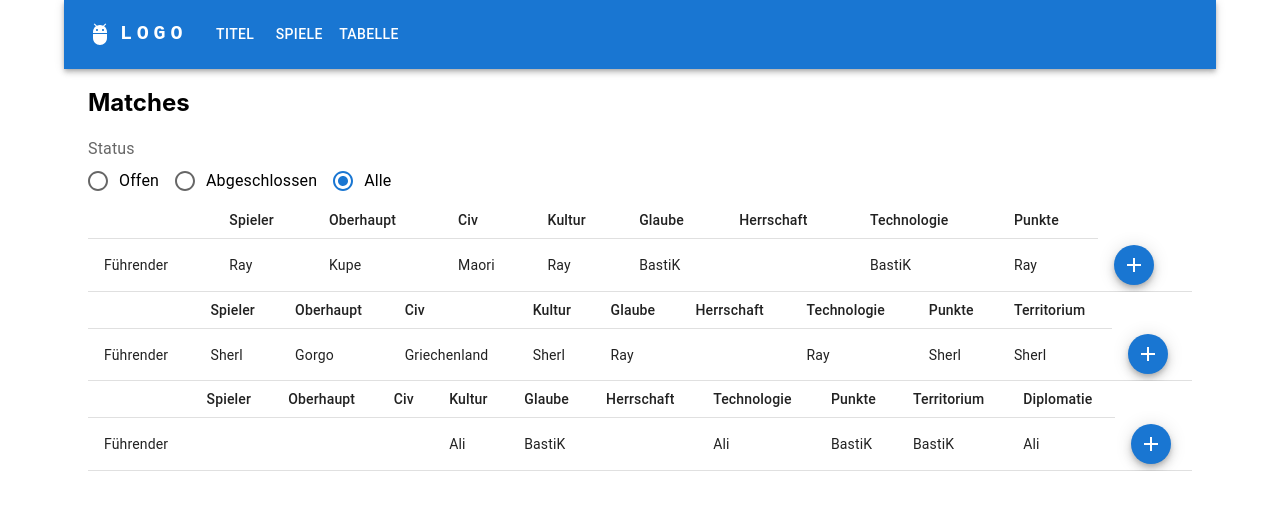
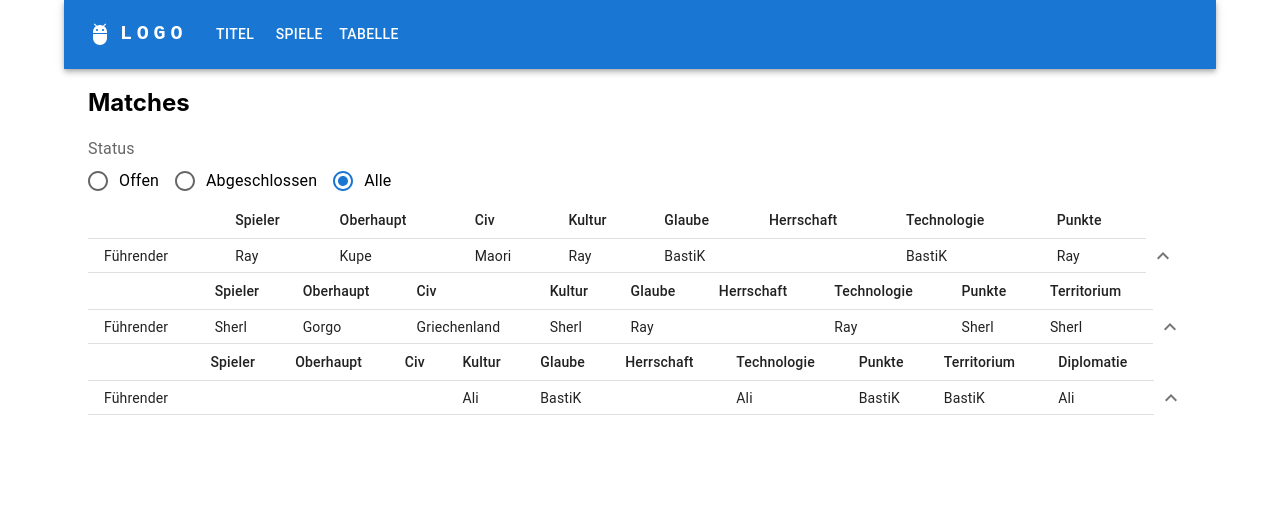
Before and after one commit to BastiK81/abciven, a React (Create React App) app: page / in a window 1280 px wide. Both pictures are taken after a click on the button "SPIELE". Shown: the top 510 px of the page. Built offline with nearby package versions, Linux system fonts and the light colour scheme.

Commit message:
set Game Lists

```diff
--- a/src/components/GameListTable.tsx
+++ b/src/components/GameListTable.tsx
@@ -1,28 +1,37 @@
-import { Fab, Table, TableBody, TableCell, TableContainer, TableHead, TableRow } from "@mui/material";
+import { Button, IconButton, Table, TableBody, TableCell, TableContainer, TableHead, TableRow } from "@mui/material";
 import AddIcon from '@mui/icons-material/Add';
 import RemoveIcon from '@mui/icons-material/Remove';
+import KeyboardArrowDownIcon from '@mui/icons-material/KeyboardArrowDown';
+import KeyboardArrowUpIcon from '@mui/icons-material/KeyboardArrowUp';
 import { bestInScore, generateCategoryValue, setPlayerName } from "../helper/tableHelper";
 import { getPlayerById } from "../helper/playerHelper";
 import { Game, InGamePlayers } from "../types/mainTypes";
+import React from "react";
+import TableChartIcon from "@mui/icons-material/TableChart";
 
 export type GameListTypes = {
   game: Game;
   bestPlayer: InGamePlayers;
   openGameId: number;
-  handleChange: ( id: number ) => void;
+  handleChange: (id: number) => void;
+  handleOpenTable: (gameId: number) => void;
+  openTable: boolean;
 }
 
-const GameListTable = ( props: GameListTypes ) => {
+const GameListTable = (props: GameListTypes) => {
 
   const { game, bestPlayer, openGameId, handleChange } = props;
 
   const bestOrWinningPlayer = (): InGamePlayers => {
     if ( game.winnerId !== 0 ) {
-      return game.players.filter( ( player ) => player.id === game.winnerId )[0];
-    }
-    else {
+      return game.players.filter((player) => player.id === game.winnerId)[ 0 ];
+    } else {
       return bestPlayer;
     }
+  }
+
+  function handleOpenTable(openGameId: number): void {
+    props.handleOpenTable(openGameId);
   }
 
   return (
@@ -34,51 +43,61 @@ const GameListTable = ( props: GameListTypes ) => {
             <TableCell key={ 'headerPlayer' + game.id }>Spieler</TableCell>
             <TableCell key={ 'headerLeader' + game.id }>Oberhaupt</TableCell>
             <TableCell key={ 'headerCiv' + game.id }>Civ</TableCell>
-            { game.categories.sort( ( a, b ) => a.id - b.id ).map( ( score ) => (
+            { game.categories.sort((a, b) => a.id - b.id).map((score) => (
               <TableCell key={ 'header' + game.id + score.id }>{ score.name }</TableCell>
-            ) ) }
+            )) }
           </TableRow>
         </TableHead>
         <TableBody>
           <TableRow key={ game.id }>
             <TableCell key={ 'cell' + game.id }>Führender</TableCell>
-            <TableCell key={ game.id + 'bestPlayerName' }>{ setPlayerName( bestOrWinningPlayer().id ) }</TableCell>
+            <TableCell key={ game.id + 'bestPlayerName' }>{ setPlayerName(bestOrWinningPlayer().id) }</TableCell>
             <TableCell key={ game.id + 'bestPlayerLeader' }>{ bestOrWinningPlayer().leader }</TableCell>
             <TableCell key={ game.id + 'bestPlayerCiv' }>{ bestOrWinningPlayer().civ }</TableCell>
-            { game.categories.sort( ( a, b ) => a.id - b.id ).map( ( category ) => (
-              <TableCell key={ 'bestInCategory' + game.id + category.id }>{ bestInScore( game.categories, category.id ) }</TableCell>
-            ) ) }
-            <TableCell key={ game.id + 'switch' }>
-              { openGameId !== game.id ? (
-                <Fab key={ 'add' + game.id } color="primary" aria-label="add" size={ "small" } onClick={ () => handleChange( game.id ) }>
-                  <AddIcon/>
-                </Fab>
-              ) : (
-                <Fab key={ 'remove' + game.id } color="primary" aria-label="Remove" size={ "small" } onClick={ () => handleChange( game.id ) }>
-                  <RemoveIcon/>
-                </Fab>
-              ) }
-            </TableCell>
+            { game.categories.sort((a, b) => a.id - b.id).map((category) => (
+              <TableCell
+                key={ 'bestInCategory' + game.id + category.id }>{ bestInScore(game.categories, category.id) }</TableCell>
+            )) }
+            { openGameId === game.id ? (
+                <TableCell key={ 'openTable' + game.id }>
+                  <IconButton
+                    aria-label="expand row"
+                    size="small"
+                    onClick={ () => handleOpenTable(game.id) }
+                  >
+                    <TableChartIcon />
+                  </IconButton>
+                </TableCell>
+              ) :
+              ( null )
+            }
+            <IconButton
+              aria-label="expand row"
+              size="small"
+              onClick={ () => handleChange(game.id) }
+            >
+              {openGameId !== game.id ? <KeyboardArrowUpIcon /> : <KeyboardArrowDownIcon />}
+            </IconButton>
           </TableRow>
           {
             openGameId === game.id ? (
-                game.players.sort( ( a, b ) => a.id - b.id ).map( ( player ) => (
+                game.players.sort((a, b) => a.id - b.id).map((player) => (
                   <TableRow key={ game.id + '-' + player.id }>
                     <TableCell key={ 'emptyFirstCell' + game.id + '-' + player.id }></TableCell>
                     <TableCell
-                      key={ game.id + '-' + player.id + 'PlayerName' }>{ getPlayerById( player.id ).name }</TableCell>
+                      key={ game.id + '-' + player.id + 'PlayerName' }>{ getPlayerById(player.id).name }</TableCell>
                     <TableCell key={ game.id + '-' + player.id + 'PlayerLeader' }>{ player.leader }</TableCell>
                     <TableCell key={ game.id + '-' + player.id + 'PlayerCiv' }>{ player.civ }</TableCell>
                     {
-                      game.categories.sort( ( a, b ) => a.id - b.id ).map( ( category ) => (
+                      game.categories.sort((a, b) => a.id - b.id).map((category) => (
                         <TableCell
                           key={ game.id + '-' + player.id + 'PlayerScore' + category.id }
                         >
-                          { generateCategoryValue( player.id, game.categories, category.id ) }
+                          { generateCategoryValue(player.id, game.categories, category.id) }
                         </TableCell>
-                      ) ) }
+                      )) }
                   </TableRow>
-                ) ) ) :
+                ))) :
               null
           }
         </TableBody>
--- /dev/null
+++ b/src/components/MainGameTable.tsx
@@ -0,0 +1,56 @@
+import { Table, TableBody, TableCell, TableHead, TableRow } from "@mui/material";
+import { calculatePlayerStats, getAverageScoreById } from "../helper/mainTableHelper";
+import * as React from "react";
+import { Game } from "../types/mainTypes";
+
+type MainGameTableTypes = {
+  games: Game[];
+}
+
+const MainGameTable = (props: MainGameTableTypes) => {
+
+  return (
+    <Table size={ "small" }>
+      <TableHead>
+        <TableRow>
+          <TableCell align="left">Spieler</TableCell>
+          <TableCell align="right">Siege</TableCell>
+          <TableCell align="right">erste Relegion</TableCell>
+          <TableCell align="right">erstes Weltwunder</TableCell>
+          <TableCell align="right">erster Krieg</TableCell>
+          <TableCell align="right">erste Eroberung</TableCell>
+          <TableCell align="right">Kultur</TableCell>
+          <TableCell align="right">Religion</TableCell>
+          <TableCell align="right">Herrschaft</TableCell>
+          <TableCell align="right">Technologie</TableCell>
+          <TableCell align="right">Punkte</TableCell>
+          <TableCell align="right">Territorium</TableCell>
+          <TableCell align="right">Diplomatie</TableCell>
+          <TableCell align="right">Gesamt</TableCell>
+        </TableRow>
+      </TableHead>
+      <TableBody>
+        { calculatePlayerStats(props.games).sort((a, b) => b.totalScore - a.totalScore).map((playerStats) => (
+          <TableRow key={ playerStats.id }>
+            <TableCell align="left">{ playerStats.name }</TableCell>
+            <TableCell align="right">{ (playerStats.wins / playerStats.gamesCount).toFixed(2) }</TableCell>
+            <TableCell align="right">{ (playerStats.firstReligion / playerStats.gamesCount).toFixed(2) }</TableCell>
+            <TableCell align="right">{ (playerStats.firstWonder / playerStats.gamesCount).toFixed(2) }</TableCell>
+            <TableCell align="right">{ (playerStats.firstWar / playerStats.gamesCount).toFixed(2) }</TableCell>
+            <TableCell align="right">{ (playerStats.firstConquest / playerStats.gamesCount).toFixed(2) }</TableCell>
+            <TableCell align="right">{ getAverageScoreById(playerStats.scoreInCategories, 1) }</TableCell>
+            <TableCell align="right">{ getAverageScoreById(playerStats.scoreInCategories, 2) }</TableCell>
+            <TableCell align="right">{ getAverageScoreById(playerStats.scoreInCategories, 3) }</TableCell>
+            <TableCell align="right">{ getAverageScoreById(playerStats.scoreInCategories, 4) }</TableCell>
+            <TableCell align="right">{ getAverageScoreById(playerStats.scoreInCategories, 5) }</TableCell>
+            <TableCell align="right">{ getAverageScoreById(playerStats.scoreInCategories, 6) }</TableCell>
+            <TableCell align="right">{ getAverageScoreById(playerStats.scoreInCategories, 7) }</TableCell>
+            <TableCell align="right">{ playerStats.totalScore.toFixed(2) }</TableCell>
+          </TableRow>
+        )) }
+      </TableBody>
+    </Table>
+  );
+}
+
+export default MainGameTable;
--- a/src/components/MainNavBar.tsx
+++ b/src/components/MainNavBar.tsx
@@ -30,30 +30,36 @@ const pages: Pages[] = [
 
 const MainNavBAr = () => {
 
-  const [ anchorElNav, setAnchorElNav ] = React.useState<null | HTMLElement>( null );
-  const [ navState, setNavState ] = React.useState( 0 );
+  const [ anchorElNav, setAnchorElNav ] = React.useState<null | HTMLElement>(null);
+  const [ navState, setNavState ] = React.useState(0);
 
-  const handleOpenNavMenu = ( event: React.MouseEvent<HTMLElement> ) => {
-    setAnchorElNav( event.currentTarget );
+  const handleOpenNavMenu = (event: React.MouseEvent<HTMLElement>) => {
+    setAnchorElNav(event.currentTarget);
   };
 
   const handleCloseNavMenu = () => {
-    setAnchorElNav( null );
+    setAnchorElNav(null);
   };
 
-  const handleNavClick = ( navState: number ) => {
-    setNavState( navState );
+  const handleNavClick = (navState: number) => {
+    setNavState(navState);
     handleCloseNavMenu();
   }
 
-  function showPageByNavState( navState: number ) {
+  function showPageByNavState(navState: number) {
     switch ( navState ) {
       case 1:
-        return <Titles/>
+        return <Titles
+          key={ 'titles' }
+        />
       case 2:
-        return <Matches/>
+        return <Matches
+          key={ 'matches' }
+        />
       case 3:
-        return <MainTable/>
+        return <MainTable
+          key={ 'mainTable' }
+        />
       default:
         return <>Nothing</>
     }
@@ -106,17 +112,17 @@ const MainNavBAr = () => {
                   vertical: 'top',
                   horizontal: 'left',
                 } }
-                open={ Boolean( anchorElNav ) }
+                open={ Boolean(anchorElNav) }
                 onClose={ handleCloseNavMenu }
                 sx={ {
                   display: { xs: 'block', md: 'none' },
                 } }
               >
-                { pages.map( ( page ) => (
-                  <MenuItem key={ page.name } onClick={ () => handleNavClick( page.state ) }>
+                { pages.map((page) => (
+                  <MenuItem key={ page.name } onClick={ () => handleNavClick(page.state) }>
                     <Typography textAlign="center">{ page.name }</Typography>
                   </MenuItem>
-                ) ) }
+                )) }
               </Menu>
             </Box>
             <AdbIcon sx={ { display: { xs: 'flex', md: 'none' }, mr: 1 } }/>
@@ -139,22 +145,22 @@ const MainNavBAr = () => {
               LOGO
             </Typography>
             <Box sx={ { flexGrow: 1, display: { xs: 'none', md: 'flex' } } }>
-              { pages.map( ( page ) => (
+              { pages.map((page) => (
                 <Button
                   key={ page.name }
-                  onClick={ () => handleNavClick( page.state ) }
+                  onClick={ () => handleNavClick(page.state) }
                   sx={ { my: 2, color: 'white', display: 'block' } }
                 >
                   { page.name }
                 </Button>
-              ) ) }
+              )) }
             </Box>
           </Toolbar>
         </Container>
       </AppBar>
       <>
         <Container maxWidth="xl">
-          { showPageByNavState( navState ) }
+          { showPageByNavState(navState) }
         </Container>
       </>
     </Container>
--- a/src/components/Matches.tsx
+++ b/src/components/Matches.tsx
@@ -5,45 +5,68 @@ import { InGamePlayers } from "../types/mainTypes";
 import GameListTable from "./GameListTable";
 import RadioButtonGameChoice from "./RadioButtonGameChoice";
 import { getGamesByTrigger } from "../helper/mainTableHelper";
+import MainGameTable from "./MainGameTable";
 
 const Matches = () => {
 
-  const [ openGameId, setOpenGameId ] = useState<number>( 0 );
-  const [ valueRadioButton, setValueRadioButton ] = React.useState( 'all' );
+  const [ openGameId, setOpenGameId ] = useState<number>(0);
+  const [ openTable, setOpenTable ] = useState(false);
+  const [ valueRadioButton, setValueRadioButton ] = React.useState('all');
 
-  const handleChangeRadioButton = ( event: React.ChangeEvent<HTMLInputElement> ) => {
-    setValueRadioButton( ( event.target as HTMLInputElement ).value );
+  const handleChangeRadioButton = (event: React.ChangeEvent<HTMLInputElement>) => {
+    setValueRadioButton((event.target as HTMLInputElement).value);
   };
 
-  const games = getGamesByTrigger( valueRadioButton );
+  const handleOpenTable = (gameId: number) => {
+    setOpenTable((prev) => !prev);
+  }
 
-  function handleChange( id: number ) {
+  const games = getGamesByTrigger(valueRadioButton);
+
+  function handleChange(id: number) {
     if ( openGameId === id ) {
-      setOpenGameId( 0 );
-    }
-    else {
-      setOpenGameId( id );
+      setOpenGameId(0);
+      setOpenTable(false);
+    } else {
+      setOpenGameId(id);
     }
   }
 
   return (
-    <>
+    <div key={ 'matches' }>
       <h2>Matches</h2>
 
-      <RadioButtonGameChoice value={ valueRadioButton } handleChange={ handleChangeRadioButton }/>
+      <RadioButtonGameChoice
+        value={ valueRadioButton }
+        handleChange={ handleChangeRadioButton }
+        key={ 'radioButton' }
+      />
 
-      { games.sort( ( a, b ) => b.closed - a.closed ).map( ( game ) => {
-        const bestPlayer: InGamePlayers = bestPlayerInGame( game );
+      { games.sort((a, b) => b.closed - a.closed).map((game) => {
+        const bestPlayer: InGamePlayers = bestPlayerInGame(game);
         return (
-          <GameListTable
-            key={ game.id }
-            game={ game }
-            bestPlayer={ bestPlayer }
-            openGameId={ openGameId }
-            handleChange={ handleChange }
-          /> )
-      } ) }
-    </>
+          <div key={ 'game' + game.id }>
+            <GameListTable
+              key={ game.id + 'gameListTable' }
+              game={ game }
+              bestPlayer={ bestPlayer }
+              openGameId={ openGameId }
+              handleChange={ handleChange }
+              handleOpenTable={ handleOpenTable }
+              openTable={ openTable }
+            />
+            {
+              openGameId === game.id && openTable ? (
+                <MainGameTable
+                  games={ [ game ] }
+                  key={game.id + 'gameTable'}
+                />
+              ) : (null)
+            }
+          </div>
+        );
+      }) }
+    </div>
   );
 };
 
--- a/src/components/RadioButtonGameChoice.tsx
+++ b/src/components/RadioButtonGameChoice.tsx
@@ -7,10 +7,10 @@ import * as React from "react";
 
 type RadioButtonGameChoiceTypes = {
   value: string;
-  handleChange: ( event: React.ChangeEvent<HTMLInputElement> ) => void;
+  handleChange: (event: React.ChangeEvent<HTMLInputElement>) => void;
 }
 
-const RadioButtonGameChoice = ( props: RadioButtonGameChoiceTypes ) => {
+const RadioButtonGameChoice = (props: RadioButtonGameChoiceTypes) => {
 
   return (
     <FormControl>
--- a/src/helper/mainTableHelper.ts
+++ b/src/helper/mainTableHelper.ts
@@ -99,9 +99,8 @@ function setStaticPoints( calculatedPlayerStats: PlayerStats, game: Game ) {
   return calculatedPlayerStats;
 }
 
-export const calculatePlayerStats = ( gamesTrigger: string ): PlayerStats[] => {
+export const calculatePlayerStats = ( games: Game[] ): PlayerStats[] => {
   const calculatedStats: PlayerStats[] = [] as PlayerStats[];
-  const games = getGamesByTrigger( gamesTrigger );
 
   for ( let i = 0; i < players.length; i++ ) {
     const player = players[i];
```
Also changed, not shown: src/components/MainTable.tsx (+6 -45 lines), src/components/Titles.tsx (+6 -6 lines).
